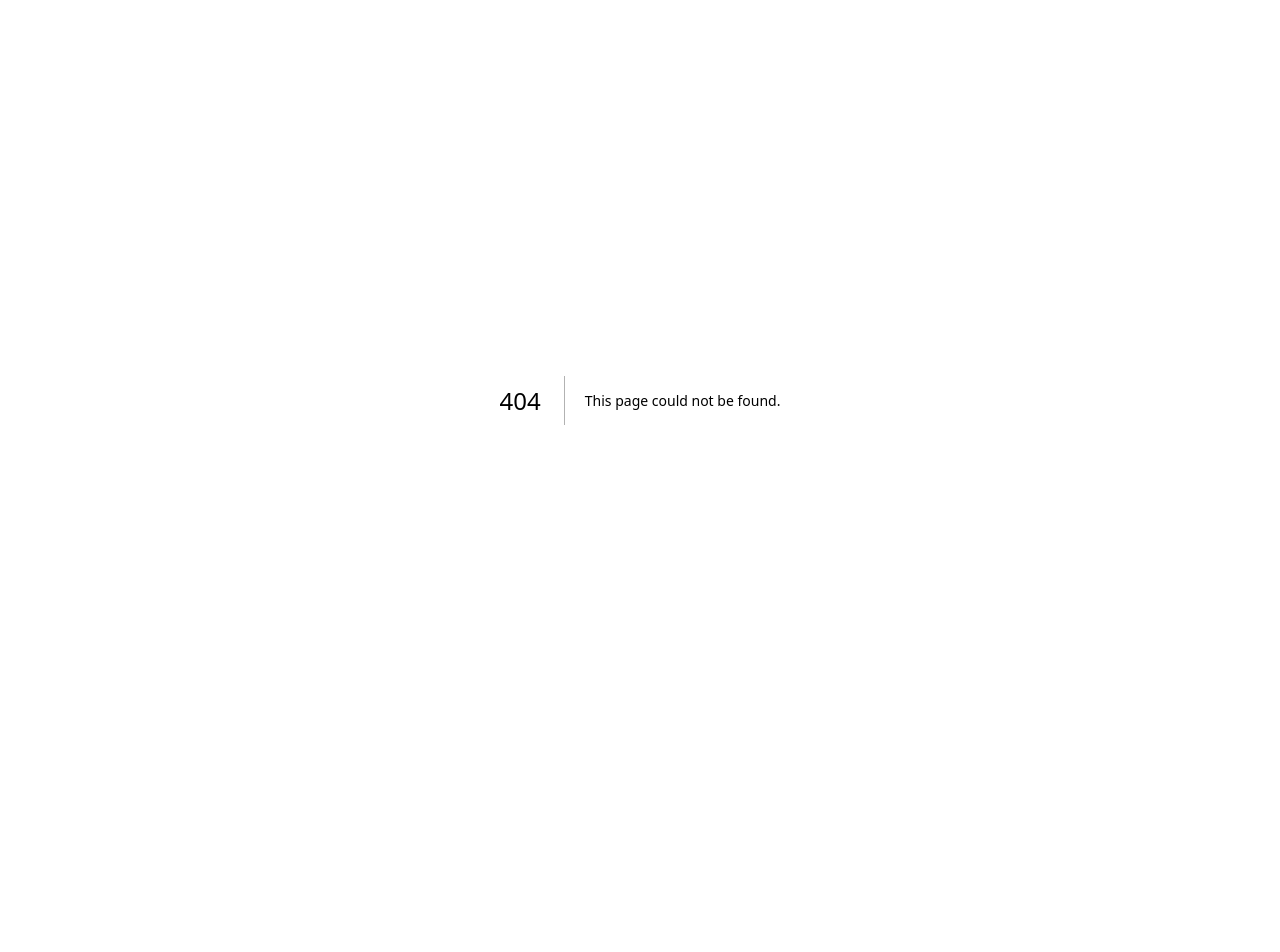
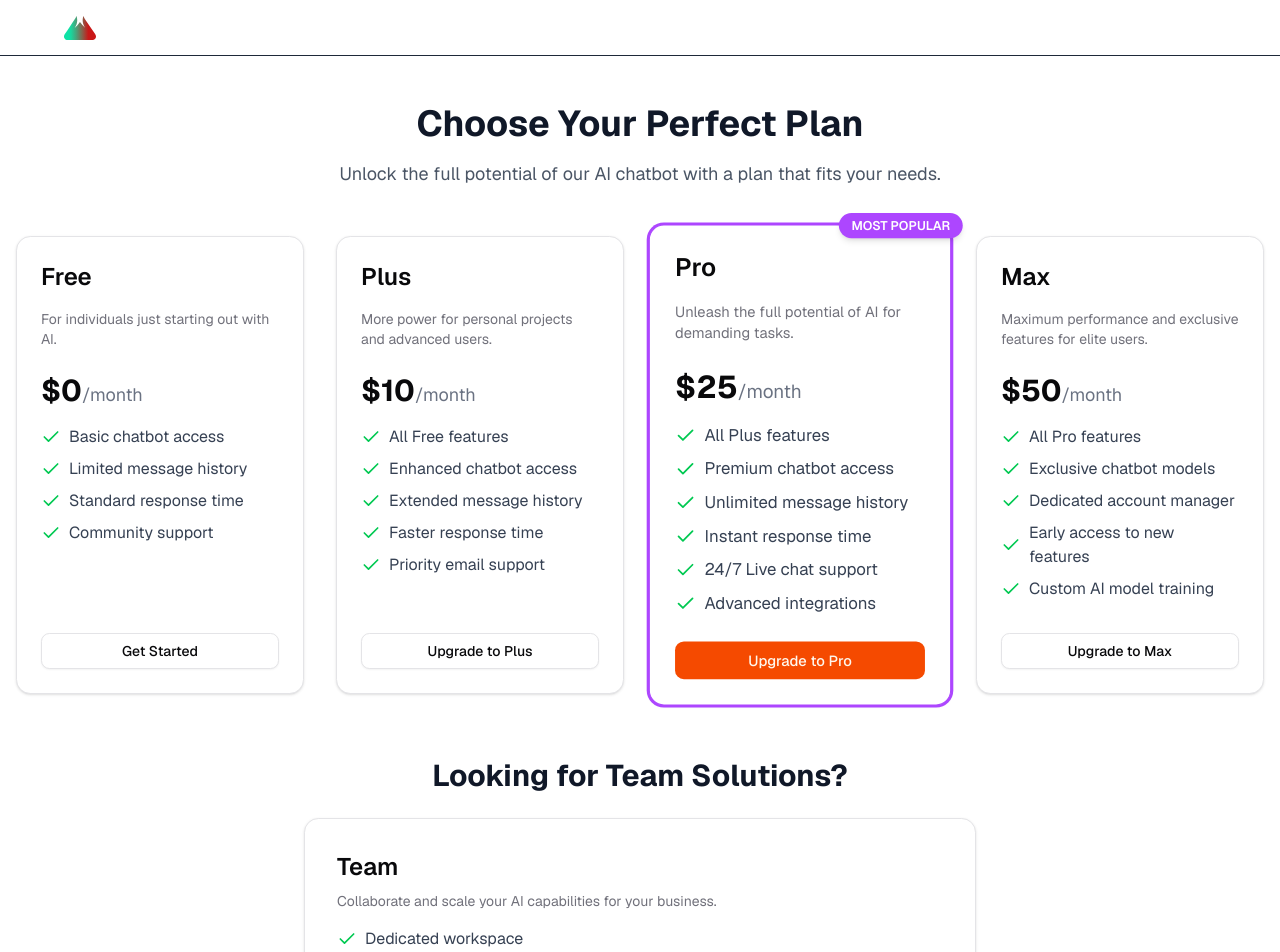
Before and after one commit to omagoduck/just-check, a Next.js app: page /upgrade in a window 1280 px wide. Before the commit this address had no page. Shown: the top 952 px of the page. Before the commit the page ends 800 px from the top, so only its background shows below. Built offline with nearby package versions, Linux system fonts and the light colour scheme.

Commit message:
feat: add useless upgrade page with pricing plans and navigation

```diff
--- /dev/null
+++ b/src/app/upgrade/page.tsx
@@ -0,0 +1,218 @@
+'use client';
+import { Button } from "@/components/ui/button";
+import {
+  Card,
+  CardContent,
+  CardDescription,
+  CardFooter,
+  CardHeader,
+  CardTitle,
+} from "@/components/ui/card";
+import { Check, ArrowLeft } from "lucide-react";
+import Image from "next/image";
+import Link from "next/link";
+import { useRouter } from "next/navigation"; // Import useRouter
+import { APP_BRAND_LOGO_URL, APP_BRAND_SHORT_NAME } from "@/lib/branding-constants";
+
+interface PricingPlan {
+  name: string;
+  description: string;
+  price: string;
+  features: string[];
+  buttonText: string;
+  highlight?: boolean;
+  badge?: string;
+}
+
+const pricingPlans: PricingPlan[] = [
+  {
+    name: "Free",
+    description: "For individuals just starting out with AI.",
+    price: "$0/month",
+    features: [
+      "Basic chatbot access",
+      "Limited message history",
+      "Standard response time",
+      "Community support",
+    ],
+    buttonText: "Get Started",
+  },
+  {
+    name: "Plus",
+    description: "More power for personal projects and advanced users.",
+    price: "$10/month",
+    features: [
+      "All Free features",
+      "Enhanced chatbot access",
+      "Extended message history",
+      "Faster response time",
+      "Priority email support",
+    ],
+    buttonText: "Upgrade to Plus",
+  },
+  {
+    name: "Pro",
+    description: "Unleash the full potential of AI for demanding tasks.",
+    price: "$25/month",
+    features: [
+      "All Plus features",
+      "Premium chatbot access",
+      "Unlimited message history",
+      "Instant response time",
+      "24/7 Live chat support",
+      "Advanced integrations",
+    ],
+    buttonText: "Upgrade to Pro",
+    highlight: true,
+    badge: "Most Popular",
+  },
+  {
+    name: "Max",
+    description: "Maximum performance and exclusive features for elite users.",
+    price: "$50/month",
+    features: [
+      "All Pro features",
+      "Exclusive chatbot models",
+      "Dedicated account manager",
+      "Early access to new features",
+      "Custom AI model training",
+    ],
+    buttonText: "Upgrade to Max",
+  },
+];
+
+const teamPricing: PricingPlan = {
+  name: "Team",
+  description: "Collaborate and scale your AI capabilities for your business.",
+  price: "Custom",
+  features: [
+    "Dedicated workspace",
+    "Centralized billing",
+    "Admin controls",
+    "Advanced analytics",
+    "Onboarding and training",
+    "SLA and enterprise support",
+  ],
+  buttonText: "Contact Sales",
+};
+
+export default function UpgradePage() {
+  const router = useRouter(); // Initialize useRouter
+
+  return (
+    <>
+      <header className="sticky top-0 z-50 flex-shrink-0 bg-background/80 backdrop-blur-md h-header-height text-white px-1 sm:px-2 flex items-center border-b border-gray-800">
+        <div className="flex justify-between items-center w-full">
+          <div className="flex items-center gap-2">
+            {/* Back button for navigation */}
+            <Button
+              variant="ghost"
+              size="icon"
+              onClick={() => router.back()} // Use router.back() for navigation
+              className="p-2 hover:bg-emerald-50/20! bg-transparent rounded-lg select-none"
+              aria-label="Go back"
+            >
+              <ArrowLeft size={24} />
+            </Button>
+
+            {/* Lumy logo and name linking to homepage */}
+            <Link href="/" className="flex items-center gap-2 hover:bg-emerald-50/20 bg-transparent px-3 py-1.5 rounded-lg select-none">
+              <Image
+                src={APP_BRAND_LOGO_URL}
+                alt={`${APP_BRAND_SHORT_NAME} Logo`}
+                width={32}
+                height={32}
+                className="h-8 w-8"
+                priority
+              />
+              <div className="text-xl transition-colors cursor-pointer md:text-2xl font-bold">{APP_BRAND_SHORT_NAME}</div>
+            </Link>
+          </div>
+        </div>
+      </header>
+      <div className="container mx-auto px-4 py-12">
+      <div className="text-center mb-12">
+        <h1 className="text-4xl font-bold text-gray-900 dark:text-white mb-4">
+          Choose Your Perfect Plan
+        </h1>
+        <p className="text-lg text-gray-600 dark:text-gray-400">
+          Unlock the full potential of our AI chatbot with a plan that fits your needs.
+        </p>
+      </div>
+
+      <div className="grid grid-cols-1 md:grid-cols-2 lg:grid-cols-4 gap-8">
+        {pricingPlans.map((plan, index) => (
+          <Card
+            key={plan.name}
+            className={`relative flex flex-col justify-between ${
+              plan.highlight
+                ? "border-purple-500 ring-2 ring-purple-500 scale-105"
+                : ""
+            }`}
+          >
+            {plan.badge && (
+              <div className="absolute -top-3 right-0 -mr-3 rounded-full bg-purple-500 px-3 py-1 text-xs font-semibold uppercase text-white shadow-md">
+                {plan.badge}
+              </div>
+            )}
+            <CardHeader>
+              <CardTitle className="text-2xl font-semibold mb-2">
+                {plan.name}
+              </CardTitle>
+              <CardDescription>{plan.description}</CardDescription>
+            </CardHeader>
+            <CardContent className="flex-grow">
+              <div className="text-3xl font-bold mb-4">
+                {plan.price.split("/")[0]}
+                <span className="text-lg font-normal text-gray-500 dark:text-gray-400">/{plan.price.split("/")[1]}</span>
+              </div>
+              <ul className="space-y-2">
+                {plan.features.map((feature) => (
+                  <li key={feature} className="flex items-center text-gray-700 dark:text-gray-300">
+                    <Check className="text-green-500 mr-2 size-5" />
+                    {feature}
+                  </li>
+                ))}
+              </ul>
+            </CardContent>
+            <CardFooter>
+              <Button className="w-full" variant={plan.highlight ? "default" : "outline"}>
+                {plan.buttonText}
+              </Button>
+            </CardFooter>
+          </Card>
+        ))}
+      </div>
+
+      <div className="mt-16 text-center">
+        <h2 className="text-3xl font-bold text-gray-900 dark:text-white mb-6">
+          Looking for Team Solutions?
+        </h2>
+        <Card className="max-w-2xl mx-auto p-8 flex flex-col md:flex-row items-center justify-between">
+          <div className="text-left md:w-2/3 mb-6 md:mb-0">
+            <CardTitle className="text-2xl font-semibold mb-2">
+              {teamPricing.name}
+            </CardTitle>
+            <CardDescription className="mb-4">
+              {teamPricing.description}
+            </CardDescription>
+            <ul className="space-y-2 text-gray-700 dark:text-gray-300">
+              {teamPricing.features.map((feature) => (
+                <li key={feature} className="flex items-center">
+                  <Check className="text-green-500 mr-2 size-5" />
+                  {feature}
+                </li>
+              ))}
+            </ul>
+          </div>
+          <div className="md:w-1/3 flex justify-center">
+            <Button size="lg" className="w-full md:w-auto">
+              {teamPricing.buttonText}
+            </Button>
+          </div>
+        </Card>
+      </div>
+    </div>
+    </>
+  );
+}
```
